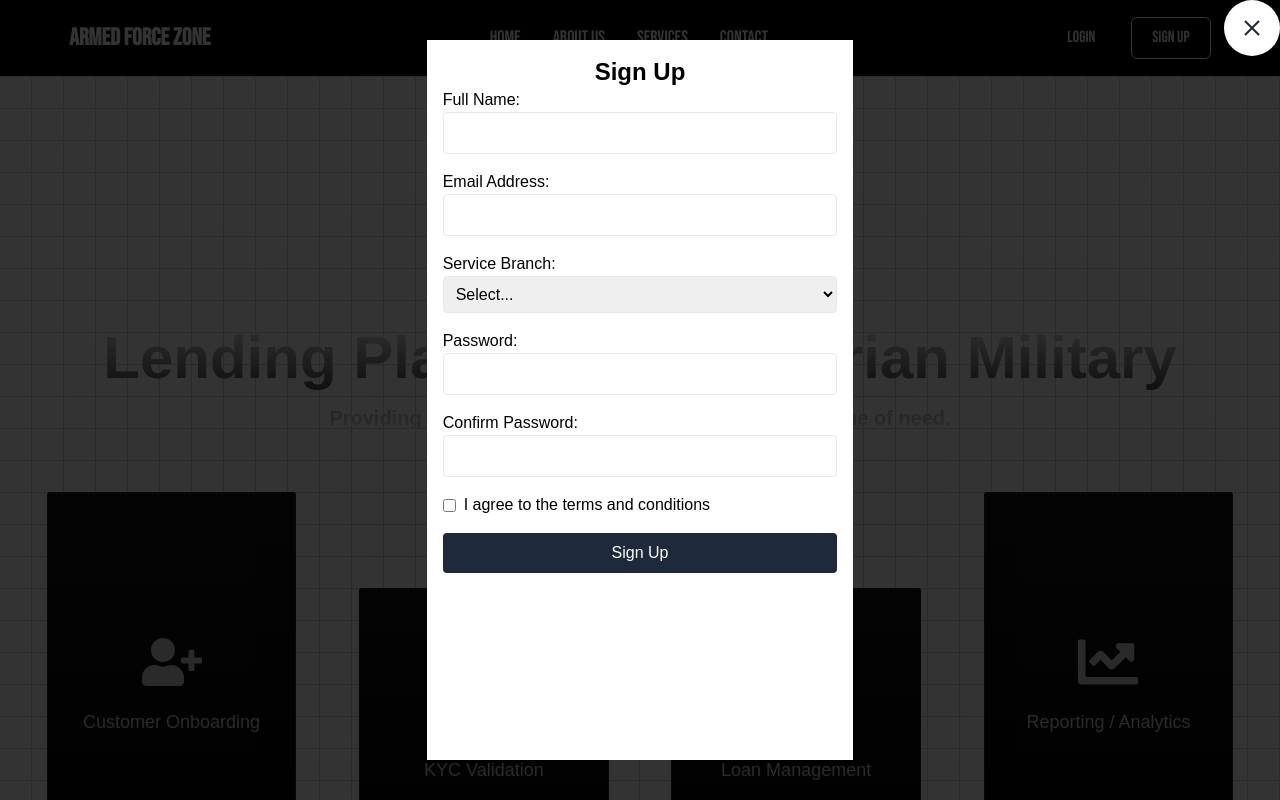
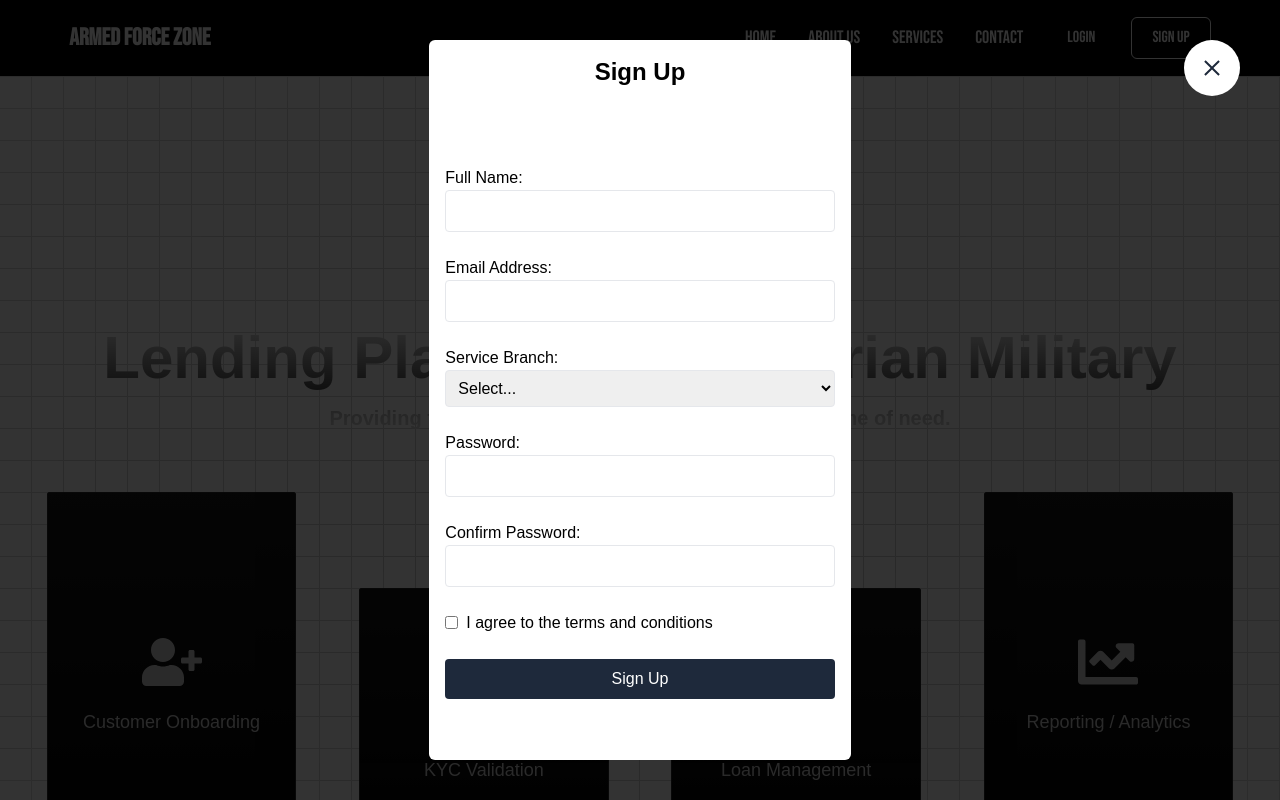
Before and after one commit to Tana00/military, a React (Create React App) app: page / in a window 1280 px wide. Both pictures are taken after a click on the button "Sign Up". Shown: the top 800 px of the page. Built offline with nearby package versions, Linux system fonts and the light colour scheme; a web font is replaced by a local one.

Commit message:
updates 10-05-2024

```diff
--- a/src/components/Contact.jsx
+++ b/src/components/Contact.jsx
@@ -18,37 +18,13 @@ const Contact = () => {
         <h2 className="text-4xl md:text-5xl lg:text-6xl font-bold mt-4 mb-">
           Contact Us
         </h2>
-        <p className="text-center">
+        <p className="text-center mt-2">
           Have a question or need assistance? Reach out to us using the form
         </p>
       </div>
-      <div className="flex gap-2 justify-center items-center ">
-        <div
-          className="w-full p-10 "
-          style={{
-            backgroundImage: "url('https://placeimg.com/640/480/tech')",
-          }}
-        >
-          <h2 className="text-4xl mb-5">Our Branch Office</h2>
-          <div className=" flex flex-col gap-8 mt-5 bg-white bg-opacity-90">
-            <div className="flex items-center gap-4">
-              <FaMap className=" text-2xl" />
-              <p className="text-lg ">123 Main Street, Lagos, Nigeria</p>
-            </div>
-            <div className="flex items-center gap-4">
-              <FaPhone className=" text-2xl" />
-              <p className="text-lg ">+234 123 456 7890</p>
-            </div>
-            <div className="flex items-center gap-4">
-              <FaEnvelope className=" text-2xl" />
-              <p className="text-lg ">
-                <a href="mailto:"> armedforceloan@example.com</a>
-              </p>
-            </div>
-          </div>
-        </div>
-        <div className="w-full p-10">
-          <h2 className="text-4xl mb-5">Get In Touch</h2>
+      <div className="flex flex-col md:flex-row gap-2 justify-center items-center ">
+      <div className="w-full p-5 md:p-10">
+          <h2 className="text-2xl md:text-4xl mt-4 md:mt-0 mb-5">Get In Touch</h2>
           <form onSubmit={handleSubmit(onSubmit)}>
             <div className="mb-5">
               <label className="block mb-2">Name</label>
@@ -107,6 +83,31 @@ const Contact = () => {
             </button>
           </form>
         </div>
+        <div
+          className="w-full p-5 md:p-10 "
+          style={{
+            backgroundImage: "url('https://placeimg.com/640/480/tech')",
+          }}
+        >
+          <h2 className="text-2xl md:text-4xl mt-4 md:mt-0 mb-5">Our Branch Office</h2>
+          <div className=" flex flex-col gap-8 mt-5 bg-white bg-opacity-90">
+            <div className="flex items-center gap-4">
+              <FaMap className=" text-2xl" />
+              <p className="text-lg ">123 Main Street, Lagos, Nigeria</p>
+            </div>
+            <div className="flex items-center gap-4">
+              <FaPhone className=" text-2xl" />
+              <p className="text-lg ">+234 123 456 7890</p>
+            </div>
+            <div className="flex items-center gap-4">
+              <FaEnvelope className=" text-2xl" />
+              <p className="text-lg ">
+                <a href="mailto:"> armedforceloan@example.com</a>
+              </p>
+            </div>
+          </div>
+        </div>
+
       </div>
     </div>
   );
--- a/src/components/Footer.jsx
+++ b/src/components/Footer.jsx
@@ -10,8 +10,8 @@ import {
 import { Link } from "react-router-dom";
 const Footer = () => {
   return (
-    <footer className="bg-black text-white py-10 px-5">
-      <div className="flex flex-col md:flex-row justify-between items-center mx-5">
+    <footer className="bg-black text-white py-10 px-3 md:px-5">
+      <div className="flex flex-col md:flex-row justify-between items-start gap-4 md:items-center mx-5">
         <div className="mb-5 md:mb-0">
           <h4 className="text-2xl font-bold mb-2">ArmedForcesLoan</h4>
           <p className="text-sm">
--- a/src/components/Header.jsx
+++ b/src/components/Header.jsx
@@ -73,7 +73,7 @@ const Header = ({setOpenForm}) => {
         </button>
         <ul className="text-center lg:flex lg:space-x-4 lg:mx-auto lg:my-0 lg:py-0 flex md:flex-row flex-col justify-center">
           {links.map((link) => (
-            <li key={link.id}>
+            <li key={link.id} className='mt-20 md:mt-0'>
               <Link
                 to={link.to}
                 smooth={true}
@@ -85,19 +85,19 @@ const Header = ({setOpenForm}) => {
               </Link>
             </li>
           ))}
-        </ul>
-        {/*  buttons to login and sign up */}
-      </nav>
-        <div className="flex flex-col lg:flex-row lg:space-x-4 lg:items-center">
+        <div className="flex flex-col lg:flex-row justify-center lg:space-x-4 lg:items-center">
           <button className=" text-white px-5 py-2 rounded-md hover:border">
             Login
           </button>
           <button
             onClick={() => setOpenForm(true)}
-          className="border border-white text-white px-5 py-2 rounded-md hover:bg-gray-200 hover:text-black">
+          className="border border-white w-max text-white px-5 py-2 rounded-md hover:bg-gray-200 hover:text-black">
             Sign Up
           </button>
         </div>
+        </ul>
+        {/*  buttons to login and sign up */}
+      </nav>
     </div>
   </header>
   );
--- a/src/components/Services.jsx
+++ b/src/components/Services.jsx
@@ -9,7 +9,7 @@ const Services = () => {
       <h2 className="text-4xl md:text-5xl lg:text-6xl font-bold mt-4 mb-10">
         What We Offer
       </h2>
-      <div className="grid grid-cols-1 md:grid-cols-2 lg:grid-cols-3 items-center  gap-24 mx-5 mb-4">
+      <div className="grid grid-cols-1 md:grid-cols-2 lg:grid-cols-3 items-center gap-8 md:gap-24 mx-5 mb-4">
         <div className="service-card">
           <h3 className="text-2xl font-bold mb-5">
             Military Personnel Lending
--- a/src/components/SignUp.jsx
+++ b/src/components/SignUp.jsx
@@ -13,10 +13,10 @@ const SignUp = ({setOpenForm, openForm}) => {
   };
 
   return (
-    <div className='fixed inset-0 z-[999] h-screen bg-black bg-opacity-80 flex items-center justify-center'>
-        <div className='bg-white p-4 w-full min-h-[90vh] md:w-1/2 lg:w-1/3 '>
+    <div className='fixed inset-0 z-[999] h-screen bg-black bg-opacity-80 flex items-center justify-center p-2'>
+        <div className='bg-white rounded-md p-4 w-full h-[90vh] md:w-3/5 lg:w-1/3 '>
             <button
-                className='absolute z-40 top-0 right-0 p-4 bg-white text-slate-800 rounded-full focus:outline-none'
+                className='absolute z-40 top-10 right-10 p-4 bg-white text-slate-800 rounded-full focus:outline-none'
                 onClick={handleClose}
             >
                 <svg
--- a/src/components/SignUpForm.jsx
+++ b/src/components/SignUpForm.jsx
@@ -5,7 +5,7 @@ const SignUpForm = ({ register, handleSubmit, errors, onSubmit, password }) => {
     <div className="flex h-full justify-center items-center">
       <form
         onSubmit={handleSubmit(onSubmit)}
-        className="flex flex-col space-y-4 w-full"
+        className="flex flex-col space-y-6 w-full"
       >
         <label className="flex flex-col">
           Full Name:
@@ -88,7 +88,7 @@ const SignUpForm = ({ register, handleSubmit, errors, onSubmit, password }) => {
         </label>
         <button
           type="submit"
-          className="p-2 mt-5 bg-slate-800 text-white rounded"
+          className="p-2 mt-8 bg-slate-800 text-white rounded"
         >
           Sign Up
         </button>
```
